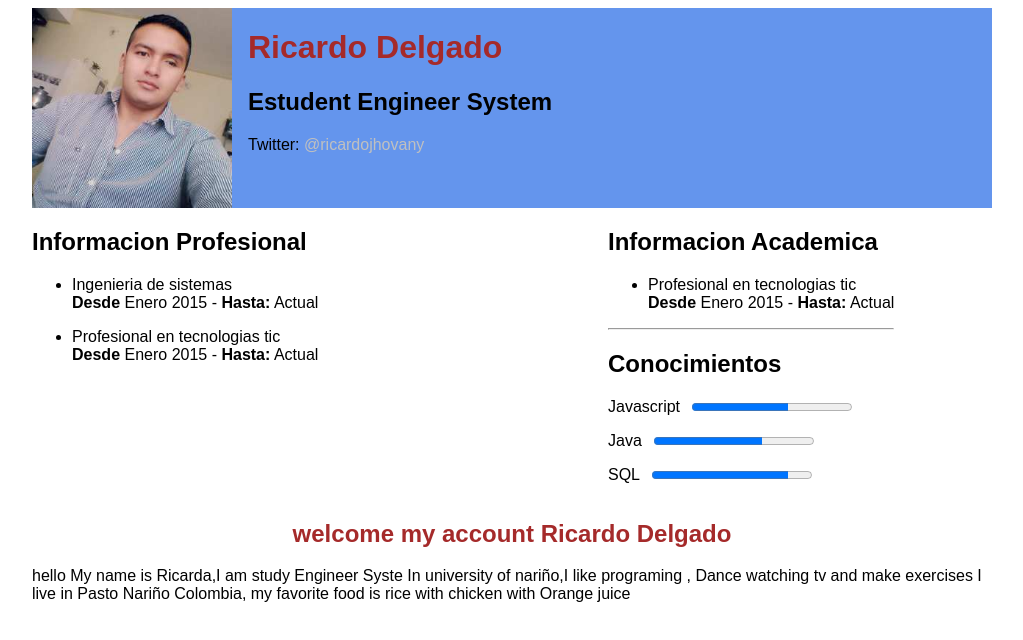
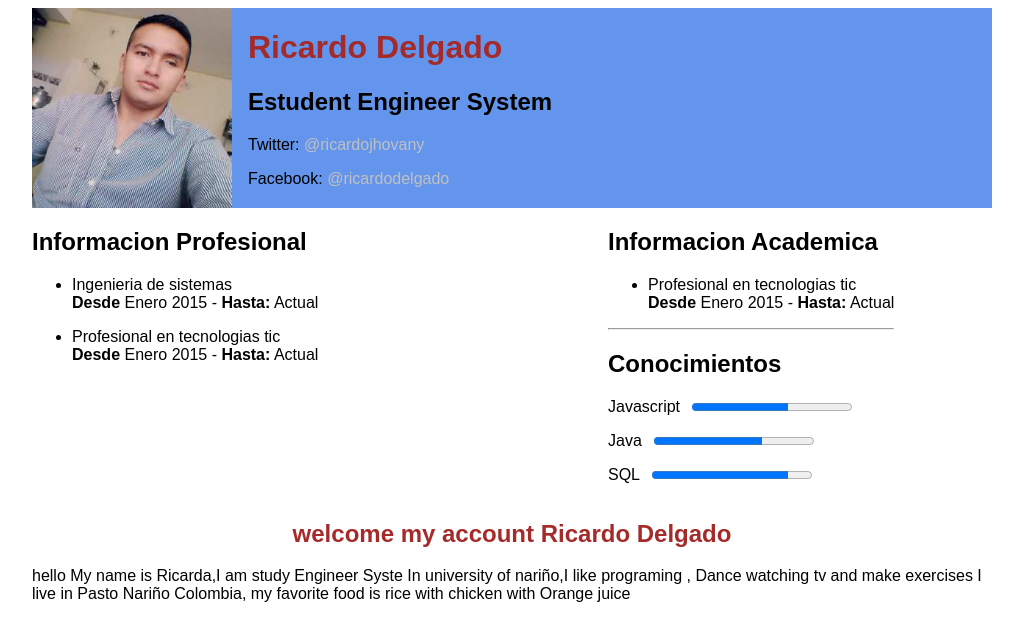
Before and after one commit to ricardodelgado1/project-Mr-Richie, a plain HTML site: page index.html in a window 1280 px wide. Shown: the whole page, without its empty margins (128-1151 px from the left). Drawn offline with Linux system fonts and the light colour scheme.

Commit message:
se agrego otra red social

```diff
--- a/index.html
+++ b/index.html
@@ -14,6 +14,8 @@
          <h1>Ricardo Delgado</h1>
          <h2>Estudent Engineer System</h2>
          <p>Twitter: <a href="www.twitter.com/ricardojhovany">@ricardojhovany</q></a></p>
+         <p>Facebook: <a href="www.facebook.com/ricardojhovany">@ricardodelgado</q></a></p>
+
         </div>
 
     </header>
```
